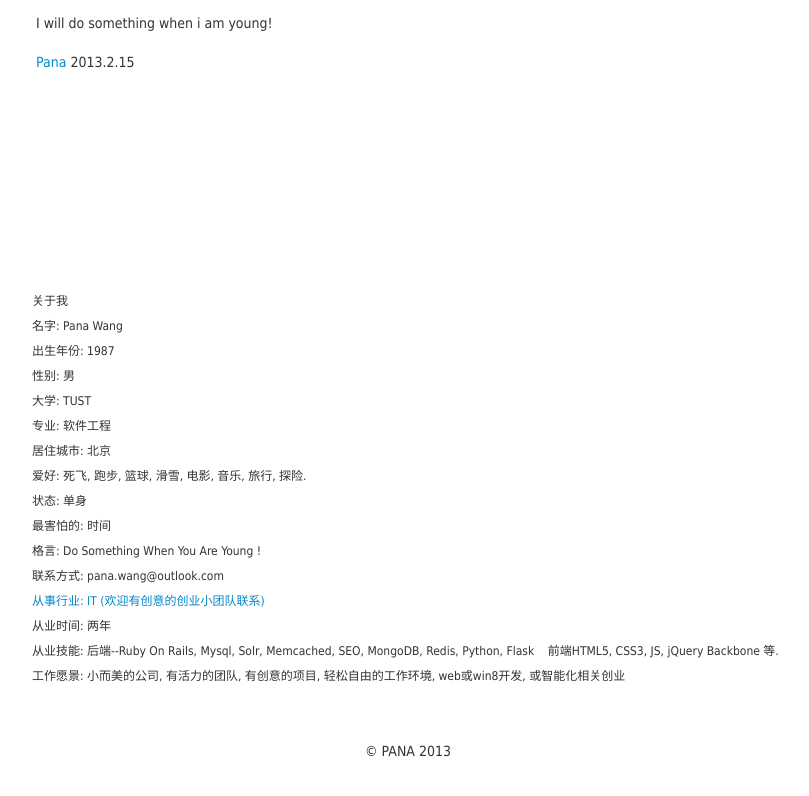
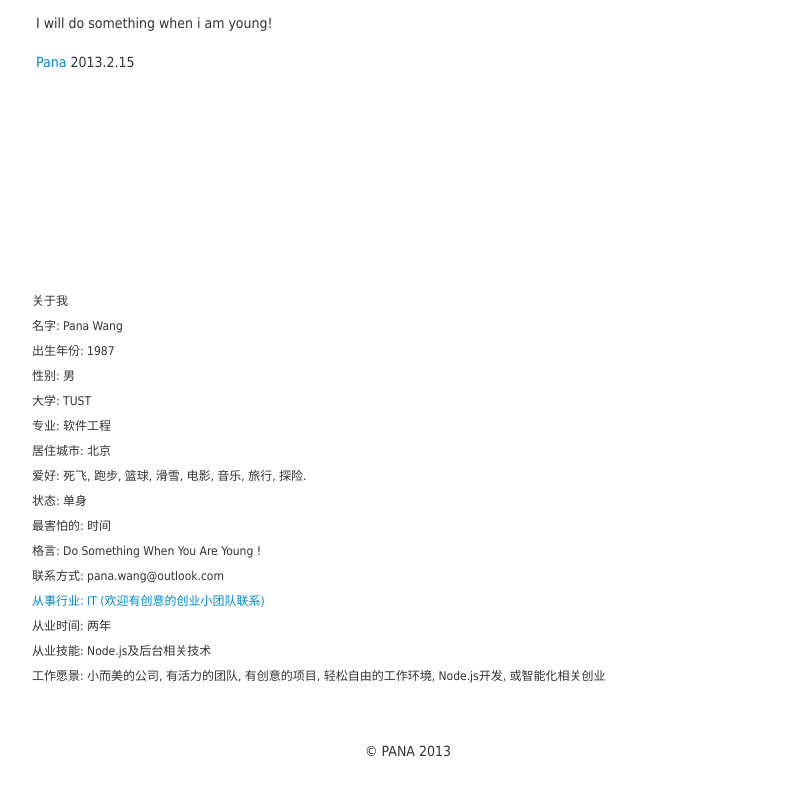
Before and after one commit to Pana/Pana.github.io, a plain HTML site: page index.html in a window 1280 px wide. Shown: the part 1268-2064 px from the top of the page, without its empty margins (232-1041 px from the left). Drawn offline with Linux system fonts and the light colour scheme.

Commit message:
small edit

```diff
--- a/index.html
+++ b/index.html
@@ -153,8 +153,8 @@
       <span>联系方式: pana.wang@outlook.com</span><br/>
       <span><a id='show_work'>从事行业: IT (欢迎有创意的创业小团队联系)</a></span><br/>
       <span>从业时间: 两年</span><br/>
-      <span>从业技能: 后端--Ruby On Rails, Mysql, Solr, Memcached, SEO, MongoDB, Redis, Python, Flask &nbsp;&nbsp; 前端HTML5, CSS3, JS, jQuery Backbone 等.</span><br/>
-      <span>工作愿景: 小而美的公司, 有活力的团队, 有创意的项目, 轻松自由的工作环境, web或win8开发, 或智能化相关创业</span><br/>
+      <span>从业技能: Node.js及后台相关技术</span><br/>
+      <span>工作愿景: 小而美的公司, 有活力的团队, 有创意的项目, 轻松自由的工作环境, Node.js开发, 或智能化相关创业</span><br/>
     </div>
   </div>
 
```
